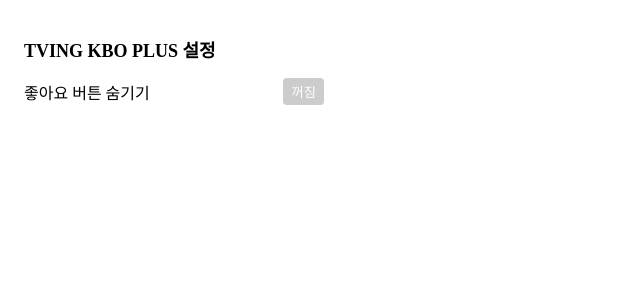
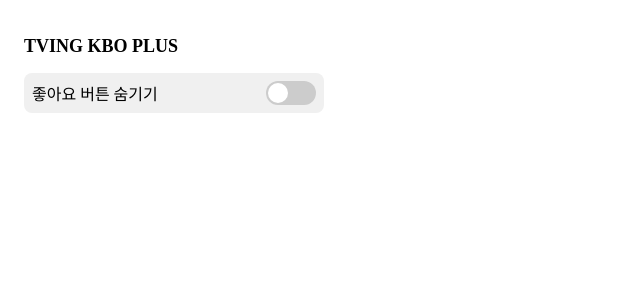
Before and after one commit to sooyeongkim/tving-kbo-plus, a React (Vite) app: page / in a window 1280 px wide. Shown: the top 300 px of the page, without its empty margins (0-640 px from the left). Built offline with nearby package versions, Linux system fonts and the light colour scheme.

Commit message:
style : popup 스타일 수정

```diff
--- a/package.json
+++ b/package.json
@@ -9,13 +9,15 @@
   },
   "dependencies": {
     "react": "^18.2.0",
-    "react-dom": "^18.2.0"
+    "react-dom": "^18.2.0",
+    "styled-components": "^6.1.8"
   },
   "devDependencies": {
     "@types/chrome": "^0.0.260",
     "@types/node": "^22.15.17",
     "@types/react": "^18.2.55",
     "@types/react-dom": "^18.2.19",
+    "@types/styled-components": "^5.1.34",
     "@typescript-eslint/eslint-plugin": "^6.21.0",
     "@typescript-eslint/parser": "^6.21.0",
     "@vitejs/plugin-react": "^4.2.1",
--- /dev/null
+++ b/src/App.styled.ts
@@ -0,0 +1,55 @@
+import { styled } from "styled-components";
+
+export const Container = styled.div`
+  width: 300px;
+  padding: 16px;
+  background-color: #ffffff;
+  color: #000000;
+`;
+
+export const Title = styled.h1`
+  font-size: 18px;
+  margin-bottom: 16px;
+  color: #000000;
+`;
+
+export const SettingRow = styled.div`
+  display: flex;
+  align-items: center;
+  margin-bottom: 12px;
+  padding: 8px;
+  background-color: #f0f0f0;
+  border-radius: 8px;
+`;
+
+export const Label = styled.label`
+  flex: 1;
+  color: #000000;
+`;
+
+export const ToggleButton = styled.button<{ isActive: boolean }>`
+  position: relative;
+  width: 50px;
+  height: 24px;
+  background-color: ${(props) => (props.isActive ? "#4CAF50" : "#cccccc")};
+  border-radius: 12px;
+  border: none;
+  cursor: pointer;
+  transition: all 0.2s ease-in-out;
+
+  &::before {
+    content: "";
+    position: absolute;
+    left: ${(props) => (props.isActive ? "26px" : "2px")};
+    top: 2px;
+    width: 20px;
+    height: 20px;
+    background-color: white;
+    border-radius: 50%;
+    transition: left 0.2s ease-in-out;
+  }
+
+  &:hover {
+    background-color: ${(props) => (props.isActive ? "#45a049" : "#bbbbbb")};
+  }
+`;
--- a/src/App.tsx
+++ b/src/App.tsx
@@ -1,24 +1,23 @@
 import { useState, useEffect } from "react";
-
-interface TvingSettings {
-  hideLikeButton: boolean;
-}
+import * as S from "./App.styled";
+import { Settings } from "./types";
 
 function App() {
-  const [settings, setSettings] = useState<TvingSettings>({
+  const [loading, setLoading] = useState<boolean>(true);
+  const [settings, setSettings] = useState<Settings>({
     hideLikeButton: false,
   });
 
   useEffect(() => {
-    // 저장된 설정 불러오기
     chrome.storage.sync.get("tvingSettings", (result) => {
       if (result.tvingSettings) {
         setSettings(result.tvingSettings);
       }
+      setLoading(false);
     });
   }, []);
 
-  const handleToggle = (key: keyof TvingSettings) => {
+  const handleToggle = (key: keyof Settings) => {
     const newSettings = {
       ...settings,
       [key]: !settings[key],
@@ -27,30 +26,19 @@
     chrome.storage.sync.set({ tvingSettings: newSettings });
   };
 
+  if (loading) return <></>;
+
   return (
-    <div className="App" style={{ width: "300px", padding: "16px" }}>
-      <h1 style={{ fontSize: "18px", marginBottom: "16px" }}>
-        TVING KBO PLUS 설정
-      </h1>
-      <div
-        style={{ display: "flex", alignItems: "center", marginBottom: "8px" }}
-      >
-        <label style={{ flex: 1 }}>좋아요 버튼 숨기기</label>
-        <button
+    <S.Container>
+      <S.Title>TVING KBO PLUS</S.Title>
+      <S.SettingRow>
+        <S.Label>좋아요 버튼 숨기기</S.Label>
+        <S.ToggleButton
+          isActive={settings.hideLikeButton}
           onClick={() => handleToggle("hideLikeButton")}
-          style={{
-            padding: "4px 8px",
-            backgroundColor: settings.hideLikeButton ? "#4CAF50" : "#ccc",
-            color: "white",
-            border: "none",
-            borderRadius: "4px",
-            cursor: "pointer",
-          }}
-        >
-          {settings.hideLikeButton ? "켜짐" : "꺼짐"}
-        </button>
-      </div>
-    </div>
+        />
+      </S.SettingRow>
+    </S.Container>
   );
 }
 
--- /dev/null
+++ b/src/types.ts
@@ -0,0 +1,3 @@
+export interface Settings {
+  hideLikeButton: boolean;
+}
```
Also changed, not shown: 1 other file (tests, documents, lock files or other folders).
